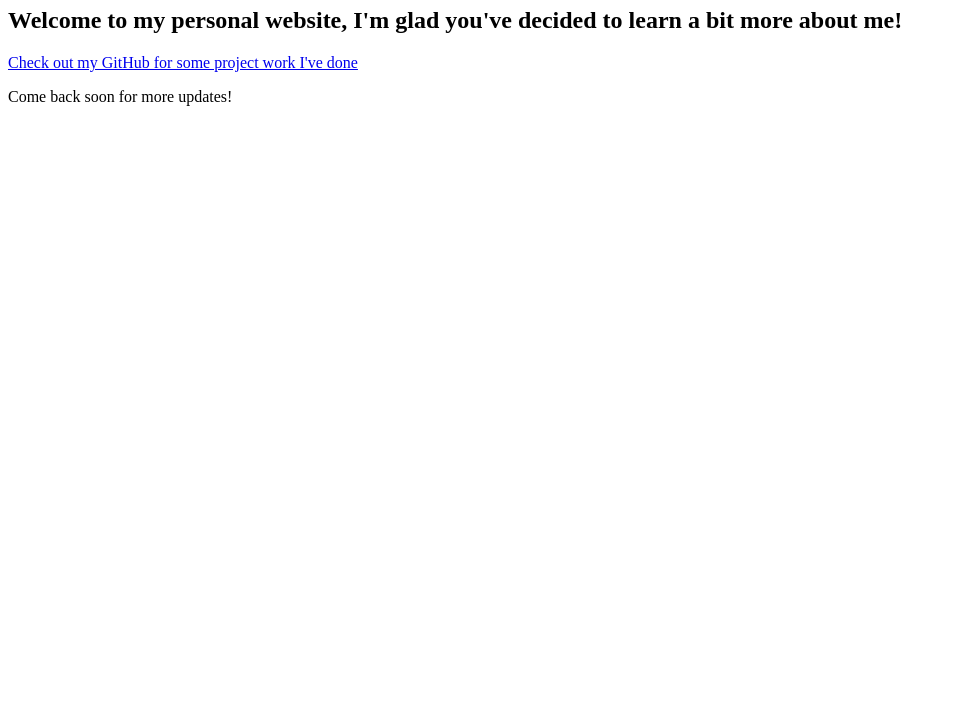
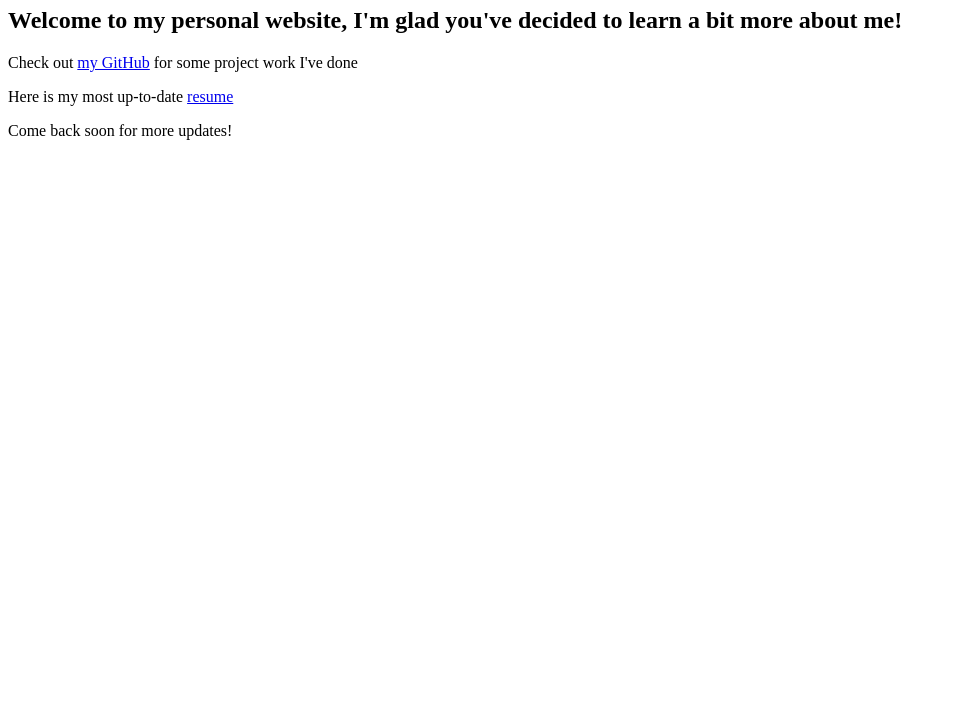
Before and after one commit to LindaBatch/lindabatch.github.io, a plain HTML site: page index.html in a window 1280 px wide. Shown: the part 73-800 px from the top of the page, without its empty margins (0-956 px from the left). Drawn offline with Linux system fonts and the light colour scheme.

Commit message:
Update index.html
Added a link to my resume to the website

```diff
--- a/index.html
+++ b/index.html
@@ -7,7 +7,8 @@
     <body>
         <h1>Introducing: Karen Batch!</h1>
         <h2>Welcome to my personal website, I'm glad you've decided to learn a bit more about me!</h2>
-        <p><a href="https://github.com/karenbatch19">Check out my GitHub for some project work I've done</a></p>
+        <p>Check out <a href="https://github.com/karenbatch19">my GitHub</a> for some project work I've done</p>
+        <p>Here is my most up-to-date <a href="https://karenbatch19.github.io/karenbatch_resume.pdf">resume</a></p>
         <p>Come back soon for more updates!</p>
     </body>
 </html>
```
